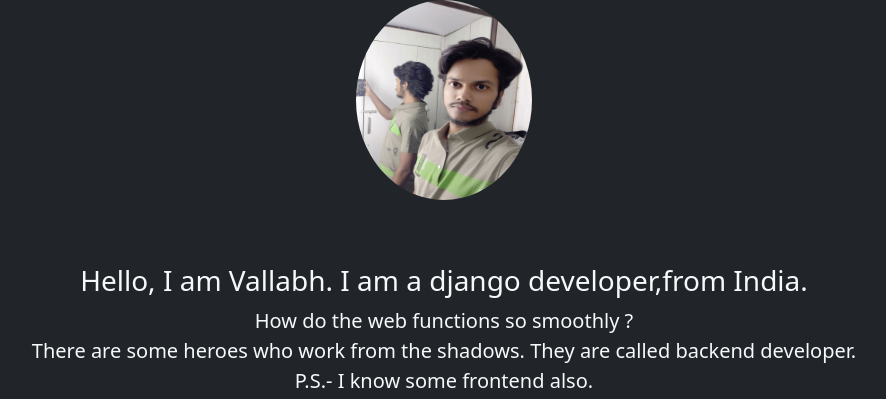
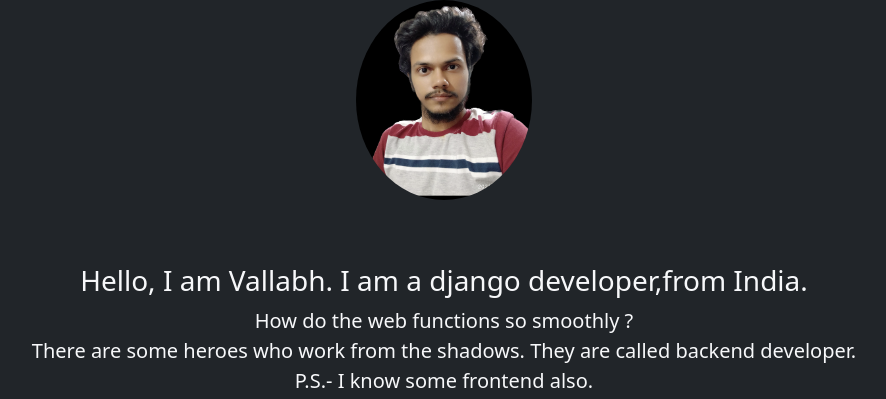
Before and after one commit to vallabhtiwari/portfolio, a Django app: page / in a window 1280 px wide. Shown: the part 94-493 px from the top of the page, without its empty margins (196-1082 px from the left). Run offline with Django 4.2, Linux system fonts and the light colour scheme; parts of the project's set-up code (start-up, migrations or seed data) failed here and were passed over; some libraries are stand-ins or nearby versions.

Commit message:
my photo

```diff
--- a/base/templates/base/home.html
+++ b/base/templates/base/home.html
@@ -12,7 +12,7 @@
     </nav>
     <div class="container">
         <div class="row pt-0" id="about">
-            <img class="my-image" src="{% static 'base/me.jpg' %}" alt="">
+            <img class="my-image" src="{% static 'base/me.PNG' %}" alt="">
         </div>
         <div class="row">
             <h3>Hello, I am Vallabh. I am a django developer,from India.</h3>
```
Also changed, not shown: base/static/base/me.PNG (added), base/static/base/me.jpg (deleted).
